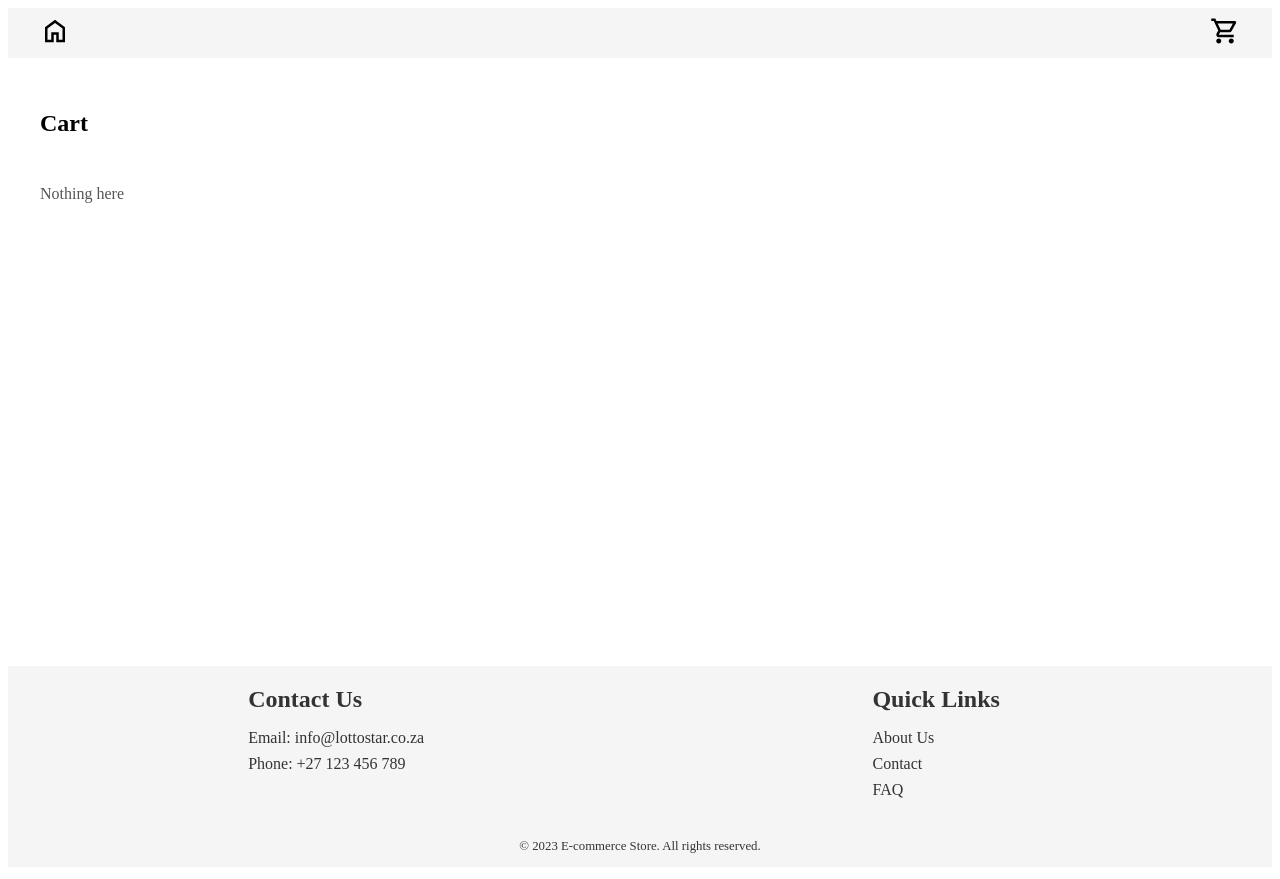
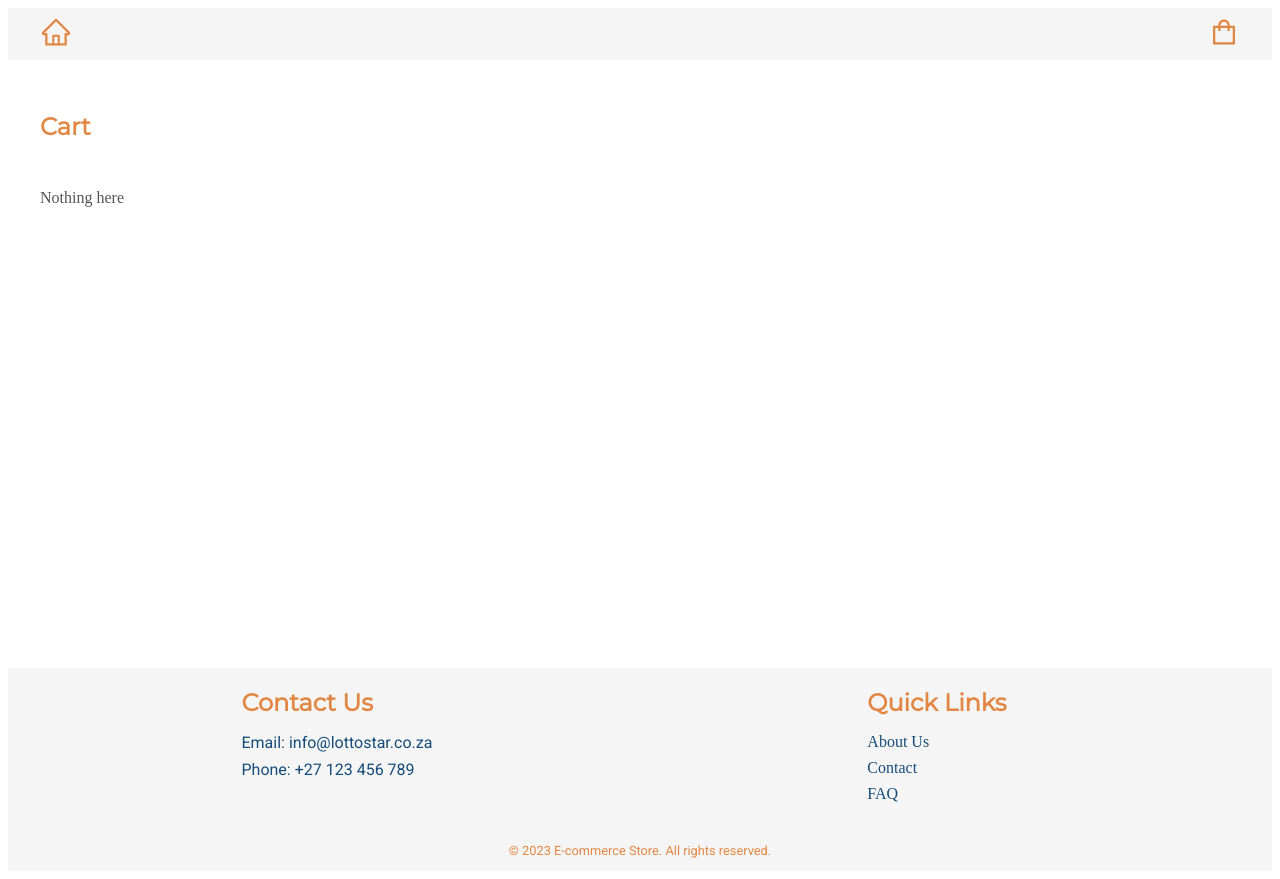
Before and after one commit to lindo-007/ecommerse, a Next.js app: page /cart in a window 1280 px wide. Built offline with nearby package versions, Linux system fonts and the light colour scheme.

Commit message:
added fonts

```diff
--- a/components/AddToCart.tsx
+++ b/components/AddToCart.tsx
@@ -18,19 +18,15 @@ export default function AddToCart({ product }: AddToCartProps) {
   const [isRemoveDisabled, setIsRemoveDisabled] = useState(true);
   const [isAddDisabled, setIsAddDisabled] = useState(true);
 
-
-  function countItemsInCart() {
-    return items.reduce((total,item)=> {
-      return total + item.cartQuantity
-    },0)
-
-
-  }
   useEffect(() => {
     function isInCart(product: Product) {
       return items.filter((item) => item.id === product.id).length > 0;
     }
-
+    function countItemsInCart() {
+      return items.reduce((total, item) => {
+        return total + item.cartQuantity;
+      }, 0);
+    }
     setIsRemoveDisabled(!isInCart(product));
 
     setIsAddDisabled(countItemsInCart() >= 20);
--- a/components/Footer.tsx
+++ b/components/Footer.tsx
@@ -54,6 +54,7 @@ const Section = styled.div`
 
   p {
     margin: 0.5rem 0;
+    color: #154c79;
   }
 
   ul {
@@ -66,7 +67,7 @@ const Section = styled.div`
     }
 
     a {
-      color: #333;
+      color: #154c79;
       text-decoration: none;
       &:hover {
         text-decoration: underline;
@@ -79,6 +80,7 @@ const Copyright = styled.p`
   text-align: center;
   margin-top: 2rem;
   font-size: 0.8rem;
+  color:#e28743;
 `;
 
 export default Footer;
--- a/components/Header.tsx
+++ b/components/Header.tsx
@@ -1,7 +1,7 @@
-import Image from "next/image";
 import Link from "next/link";
 import React from "react";
 import styled from "styled-components";
+import { AiOutlineHome, AiOutlineShopping } from "react-icons/ai";
 
 function Header() {
   return (
@@ -10,24 +10,14 @@ function Header() {
         <Home>
           <Link href="/">
             <a>
-              <Image
-                src="/home.svg"
-                width={30}
-                height={30}
-                alt="Picture of the Home"
-              />
+              <AiOutlineHome size={"2rem"} color="#e28743" />
             </a>
           </Link>
         </Home>
         <CartIcon>
           <Link href="/cart">
             <a>
-              <Image
-                src="/shopping_cart.svg"
-                width={30}
-                height={30}
-                alt="Picture of the shopping cart"
-              />
+              <AiOutlineShopping size={"2rem"} color="#e28743" />
             </a>
           </Link>
         </CartIcon>
--- a/components/ProductCard.tsx
+++ b/components/ProductCard.tsx
@@ -44,6 +44,8 @@ export default function ProductCard({ product }: ProductCardProps) {
 
 const AddToCartButton = styled.button`
   padding: 0.5rem 1rem;
+  /* color: #e28743; */
+  background-color:#eeeee4;
 `
 const ProductContent = styled.div``;
 
--- a/components/layout.tsx
+++ b/components/layout.tsx
@@ -24,6 +24,18 @@ const LayoutContainer = styled.section`
   flex-direction: column;
   justify-content: space-between;
   min-height: 98.8vh;
+
+  color: #154c79;
+
+  h1,
+  h2,
+  h3 {
+    font-family: "Montserrat", sans-serif;
+    color: #e28743;
+  }
+  p {
+    font-family: "Roboto", sans-serif;
+  }
 `;
 
 export default Layout;
--- a/package.json
+++ b/package.json
@@ -9,6 +9,7 @@
     "lint": "next lint"
   },
   "dependencies": {
+    "@next/font": "^14.0.2",
     "next": "12.3.1",
     "react": "18.2.0",
     "react-dom": "18.2.0",
--- a/pages/_app.tsx
+++ b/pages/_app.tsx
@@ -3,10 +3,14 @@ import Layout from "../components/layout";
 import { Provider } from "react-redux";
 import { PersistGate } from "redux-persist/integration/react";
 import { store, persistor } from "../store";
+import Head from "next/head";
 
 function MyApp({ Component, pageProps }: AppProps) {
   return (
     <Provider store={store}>
+      <Head>
+        <title>ecommerse</title>
+      </Head>
       <PersistGate loading={null} persistor={persistor}>
         <Layout>
           <Component {...pageProps} />
--- /dev/null
+++ b/pages/_document.js
@@ -0,0 +1,20 @@
+import { Html, Head, Main, NextScript } from "next/document";
+
+export default function Document() {
+  return (
+    <Html lang="en">
+      <Head>
+        <link rel="preconnect" href="https://fonts.googleapis.com" />
+        <link rel="preconnect" href="https://fonts.gstatic.com" crossorigin />
+        <link
+          href="https://fonts.googleapis.com/css2?family=Montserrat&family=Roboto:wght@100;400&display=swap"
+          rel="stylesheet"
+        />
+      </Head>
+      <body>
+        <Main />
+        <NextScript />
+      </body>
+    </Html>
+  );
+}
```
